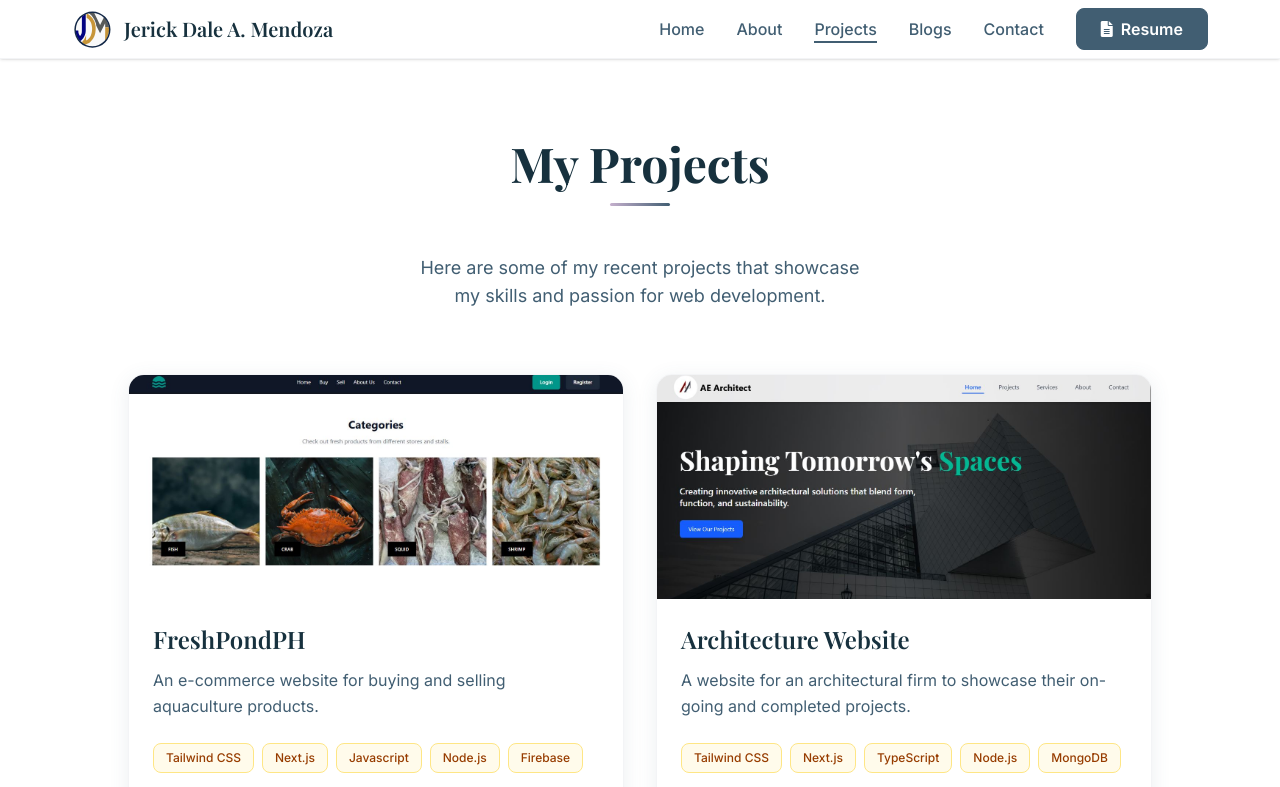
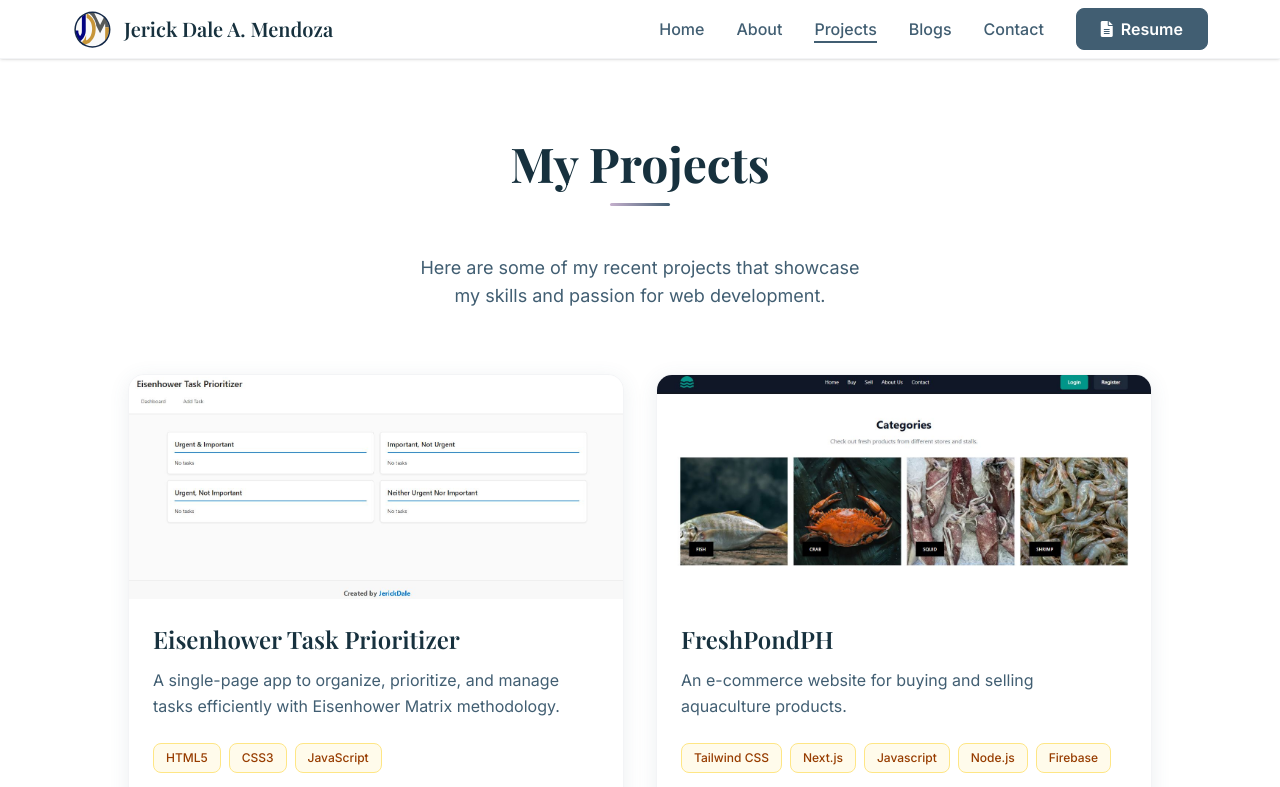
Before and after one commit to JuanLuther/jdm-portfolio, a React (Vite) app: page /projects in a window 1280 px wide. Shown: the top 787 px of the page. Built offline with nearby package versions, Linux system fonts and the light colour scheme.

Commit message:
edit(projects):added task prioritizer

```diff
--- a/src/App.jsx
+++ b/src/App.jsx
@@ -8,9 +8,9 @@ import { Projects } from "./components/sections/Projects";
 import { Contacts } from "./components/sections/Contacts";
 import { ScrollToTop } from "./components/common/ScrollToTop";
 import { LoadingScreen } from "./components/common/loading/LoadingScreen";
-import { BrowserRouter, Route, Routes, HashRouter } from "react-router-dom";
+import { BrowserRouter, Route, Routes } from "react-router-dom";
 import { AnimatePresence } from "framer-motion";
-import BlogHome from "./components/sections/Blogs/BlogHome";
+import Blogs from "./components/sections/Blogs";
 
 function App() {
   const [isLoading, setIsLoading] = useState(true);
@@ -27,7 +27,7 @@ function App() {
             <Route path="/" element={<Hero />} />
             <Route path="/about" element={<About />} />
             <Route path="/projects" element={<Projects />} />
-            <Route path="/blogs" element={<BlogHome />} />
+            <Route path="/blogs" element={<Blogs />} />
             <Route path="/contact" element={<Contacts />} />
           </Routes>
           <Footer />
--- a/src/components/common/cards/AboutCard.jsx
+++ /dev/null
@@ -1,31 +0,0 @@
-import React from "react";
-
-const AboutCard = () => {
-  return (
-    <motion.div className="lg:col-span-2" variants={rightVariants}>
-      <div className="h-full bg-white rounded-2xl p-8 card-shadow card-hover border border-gray-100">
-        <h3 className="font-display text-2xl font-semibold text-dark-teal mb-6 flex items-center">
-          <i className="fas fa-graduation-cap mr-3 text-slate"></i>
-          Education
-        </h3>
-        <div className="border-l-4 border-lavender pl-6">
-          <h4 className="text-xl font-semibold text-dark-teal mb-2">
-            Bachelor of Science in Computer Engineering
-          </h4>
-          <p className="text-slate font-medium mb-1">
-            Ateneo de Zamboanga University
-          </p>
-          <p className="text-gray-500 flex items-center">
-            <i className="fas fa-calendar-alt mr-2"></i>2012 - 2024
-          </p>
-          <p className="mt-4 text-slate leading-relaxed italic text-sm">
-            Extended timeline was leveraged to gain significant practical
-            experience and focus on independent project development.
-          </p>
-        </div>
-      </div>
-    </motion.div>
-  );
-};
-
-export default AboutCard;
--- /dev/null
+++ b/src/components/common/cards/BlogCard.jsx
@@ -0,0 +1,62 @@
+import React, { useState } from "react";
+import { Calendar, Clock, User, ArrowRight } from "lucide-react";
+
+const BlogCard = ({ post }) => {
+  const [hoveredCard, setHoveredCard] = useState(null);
+  return (
+    <div
+      key={post.id}
+      className="group relative bg-gradient-secondary backdrop-blur-sm rounded-2xl overflow-hidden border border-slate-300  hover:border-slate-600 transition-all duration-500 hover:transform text-dark-teal"
+      onMouseEnter={() => setHoveredCard(post.id)}
+      onMouseLeave={() => setHoveredCard(null)}
+    >
+      {/* Image Container */}
+      <div className="relative h-48 overflow-hidden">
+        <img
+          src={post.image}
+          alt={post.title}
+          className="w-full h-full object-cover transition-transform duration-700 group-hover:scale-110"
+        />
+        <div
+          className={`absolute inset-0 bg-gradient-to-br ${post.gradient} opacity-30 group-hover:opacity-40 transition-opacity duration-500`}
+        ></div>
+
+        {/* Category Badge */}
+        <div className="absolute top-4 left-4">
+          <span className="px-3 py-1 bg-white/90 backdrop-blur-sm text-slate-900 text-xs font-semibold rounded-full">
+            {post.category}
+          </span>
+        </div>
+      </div>
+
+      {/* Content */}
+      <div className="p-6">
+        <h3 className="text-xl font-bold  mb-3 group-hover:text-transparent group-hover:bg-clip-text group-hover:bg-gradient-to-r group-hover:from-blue-400 group-hover:to-purple-400 transition-all duration-300">
+          {post.title}
+        </h3>
+
+        <p className="text-sm mb-4 line-clamp-2">{post.excerpt}</p>
+
+        {/* Author & Read More */}
+        <div className="flex items-center justify-between pt-4 border-t border-slate-700/50 text-sm">
+          <span className="flex items-center gap-1">
+            <Calendar className="w-3 h-3" />
+            {post.date}
+          </span>
+          <button className="flex items-center gap-1 text-blue-400 hover:text-blue-300 transition-colors">
+            Read
+            <ArrowRight
+              className={`w-4 h-4 transition-transform duration-300 ${
+                hoveredCard === post.id ? "translate-x-1" : ""
+              }`}
+            />
+          </button>
+        </div>
+      </div>
+
+      {/* Hover Glow Effect */}
+    </div>
+  );
+};
+
+export default BlogCard;
--- /dev/null
+++ b/src/components/data/blogPosts.js
@@ -0,0 +1,42 @@
+const blogPosts = [
+  {
+    id: 1,
+    title: "Getting Started with React Hooks",
+    excerpt:
+      "Learn how to use React Hooks to manage state and side effects in your functional components with practical examples.",
+    author: "Sarah Chen",
+    date: "Oct 8, 2025",
+    readTime: "5 min read",
+    category: "Development",
+    image:
+      "https://images.unsplash.com/photo-1633356122544-f134324a6cee?w=800&h=500&fit=crop",
+    gradient: "from-blue-500 to-purple-600",
+  },
+  {
+    id: 2,
+    title: "The Future of Web Design",
+    excerpt:
+      "Exploring emerging trends in web design including AI-powered layouts, immersive experiences, and sustainable design practices.",
+    author: "Marcus Lee",
+    date: "Oct 5, 2025",
+    readTime: "8 min read",
+    category: "Design",
+    image:
+      "https://images.unsplash.com/photo-1559028012-481c04fa702d?w=800&h=500&fit=crop",
+    gradient: "from-pink-500 to-orange-500",
+  },
+  {
+    id: 3,
+    title: "Building Scalable APIs",
+    excerpt:
+      "Best practices for designing and implementing RESTful APIs that can handle millions of requests efficiently.",
+    author: "Alex Rivera",
+    date: "Oct 1, 2025",
+    readTime: "10 min read",
+    category: "Backend",
+    image:
+      "https://images.unsplash.com/photo-1558494949-ef010cbdcc31?w=800&h=500&fit=crop",
+    gradient: "from-green-500 to-teal-600",
+  },
+];
+export default blogPosts;
--- a/src/components/data/projects.js
+++ b/src/components/data/projects.js
@@ -2,12 +2,12 @@ const projects = [
   {
     title: "Eisenhower Task Prioritizer",
     description:
-      "A single-page app to organize, prioritize, and manage daily tasks efficiently using the Eisenhower Matrix methodology.",
+      "A single-page app to organize, prioritize, and manage tasks efficiently with Eisenhower Matrix methodology.",
     technologies: ["HTML5", "CSS3", "JavaScript"],
     image: "images/task-prioritizer.jpg",
     link: "https://task-prioritizer-nu.vercel.app/",
     repository: "https://github.com/JuanLuther/task-prioritizer",
-    display: false,
+    display: true,
   },
   {
     title: "Lovey",
--- /dev/null
+++ b/src/components/sections/Blogs.jsx
@@ -0,0 +1,20 @@
+import React from "react";
+import Section from "@/components/common/containers/Section";
+import SectionDark from "@/components/common/containers/SectionDark";
+import BlogCard from "@/components/common/cards/BlogCard";
+import blogPosts from "@/components/data/blogPosts";
+
+const Blogs = () => {
+  const blogPosts = [];
+  return (
+    <Section title={"Blogs"} caption={"Coming Soon!"}>
+      <div className="grid grid-cols-3 gap-6">
+        {blogPosts.map((post) => (
+          <BlogCard key={post.id} post={post} />
+        ))}
+      </div>
+    </Section>
+  );
+};
+
+export default Blogs;
--- a/src/components/sections/Blogs/BlogHome.jsx
+++ /dev/null
@@ -1,9 +0,0 @@
-import React from "react";
-import Section from "@/components/common/containers/Section";
-import SectionDark from "@/components/common/containers/SectionDark";
-
-const BlogHome = () => {
-  return <Section title={"Blogs"}></Section>;
-};
-
-export default BlogHome;
```
